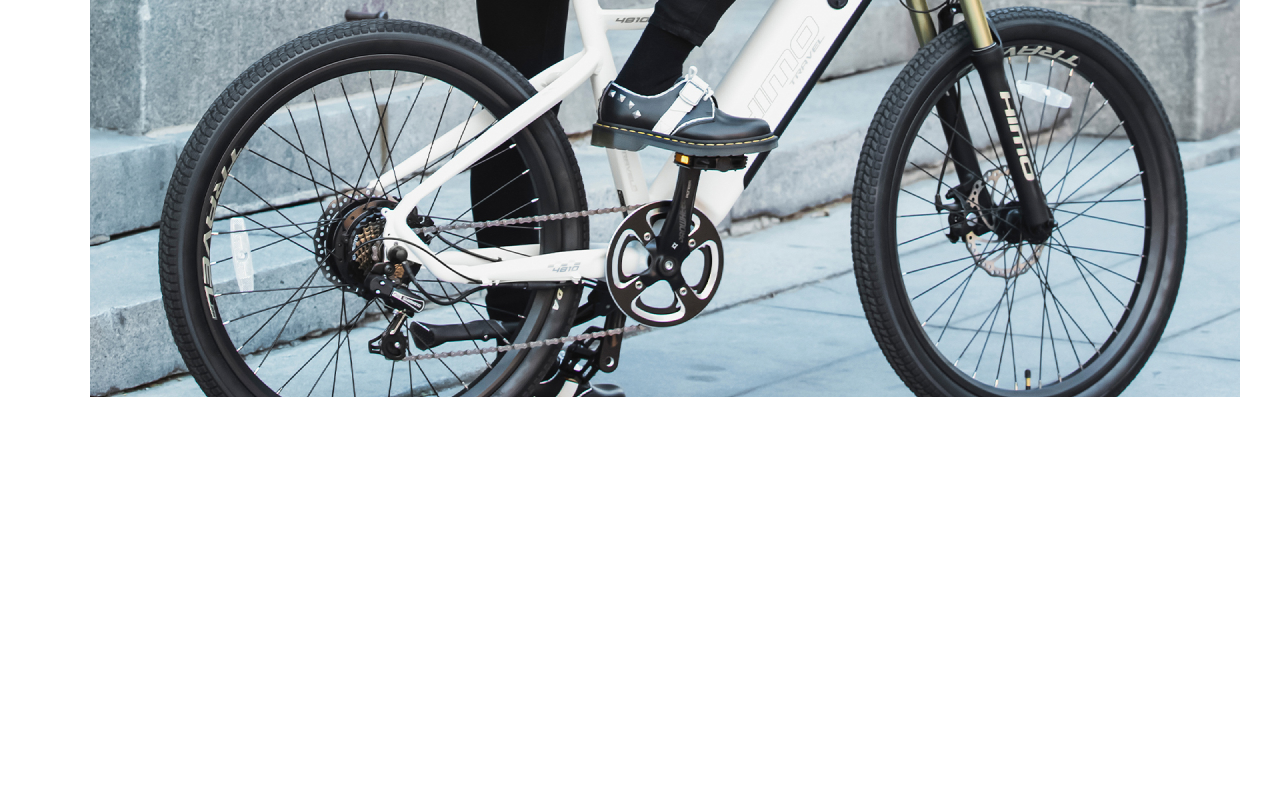
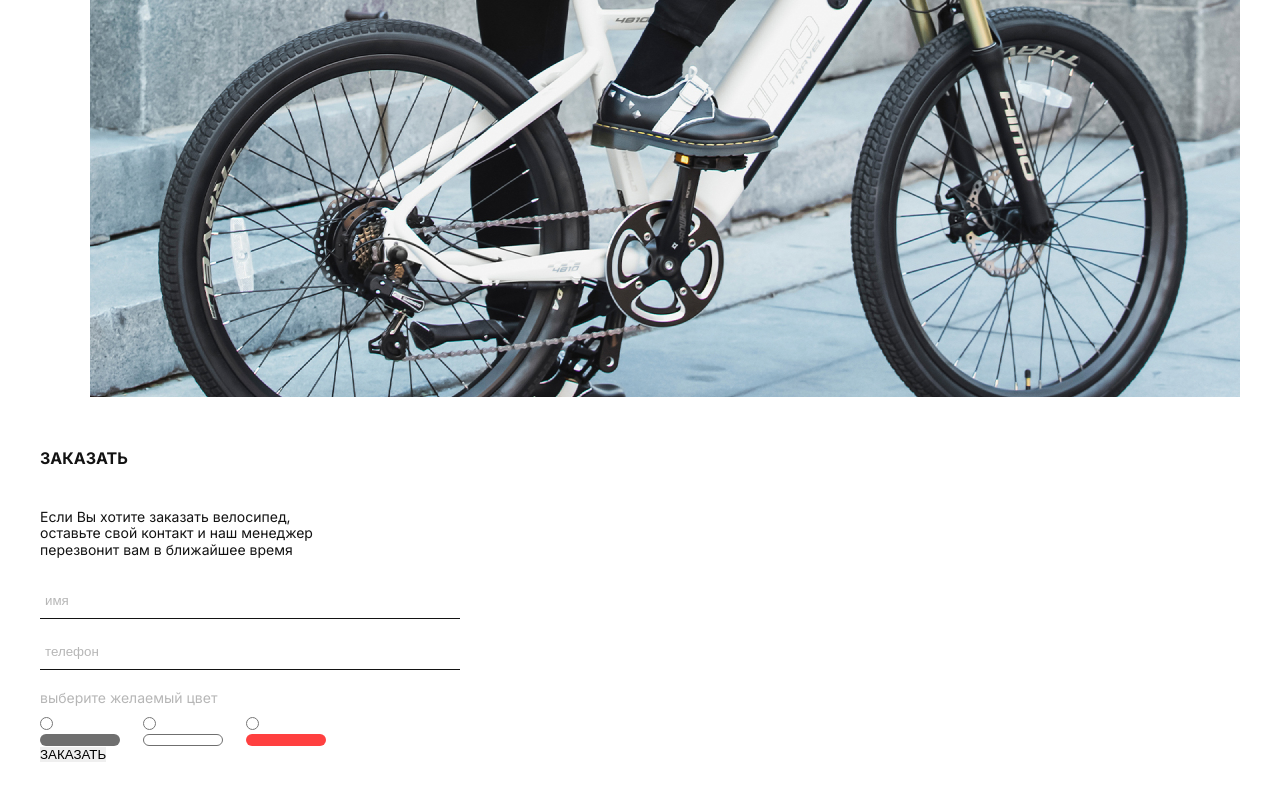
Before and after one commit to RyabovEvgeniy/Xiaomi, a plain HTML site: page index.html in a window 1280 px wide. Shown: the part 3423-4223 px from the top of the page. Before the commit the page ends 3872 px from the top, so only its background shows below. Drawn offline with nearby package versions, Linux system fonts and the light colour scheme.

Commit message:
Верстаю секцию price

```diff
--- a/css/style.scss
+++ b/css/style.scss
@@ -292,13 +292,11 @@ body {
 	&__items {
 		flex-basis: 570px;
 		margin: 0px 60px 0px 0px;
-
 	}
 
 	// .feature__list
 
 	&__list {
-
 		padding: 0px 0px 31px 0px;
 	}
 
@@ -342,7 +340,6 @@ body {
 }
 
 .slider {
-
 	// .slider__container
 
 	&__container {
@@ -374,3 +371,143 @@ body {
 	&__img {
 	}
 }
+
+.price {
+	// .price__container
+
+	&__container {
+	}
+
+	// .price__inner
+
+	&__inner {
+		margin: 0px 0px 100px 0px;
+	}
+}
+.form {
+	max-width: 420px;
+
+	// .form__title
+
+	&__title {
+		font-weight: 700;
+		font-size: 16px;
+		line-height: 1.18;
+		text-transform: uppercase;
+		margin: 0px 0px 41px 0px;
+	}
+
+	// .form__text
+
+	&__text {
+		margin: 0px 0px 29px 0px;
+		max-width: 300px;
+	}
+
+	// .form__btn
+
+	&__btn {
+	}
+
+	// .form__input-name
+
+	&__input-name {
+		width: 100%;
+		border: none;
+		border-bottom: 1px solid #131313;
+		padding: 5px 0px 10px 5px;
+		margin: 0px 0px 20px 0px;
+		outline: none;
+		&::placeholder {
+			color: #6f6f6f;
+			opacity: 0.5;
+		}
+	}
+
+	// .form__input-phone
+
+	&__input-phone {
+		width: 100%;
+		border: none;
+		border-bottom: 1px solid #131313;
+		padding: 5px 0px 10px 5px;
+		margin: 0px 0px 20px 0px;
+		outline: none;
+		&::placeholder {
+			color: #6f6f6f;
+			opacity: 0.5;
+		}
+	}
+
+	// .form__input-text
+
+	&__input-text {
+		color: #6f6f6f;
+		opacity: 0.5;
+		margin: 0px 0px 10px 0px;
+	}
+
+	// .form__label-box
+
+	&__label-box {
+		display: flex;
+	}
+
+	// .form__label
+
+	&__label {
+	}
+
+	// .form__input-radio
+
+	&__input-radio {
+	}
+
+	// .form__bike
+
+	&__bike {
+		display: none;
+	}
+
+	// .form__bike-img
+
+	&__bike-img {
+	}
+
+	// .form__bike-price
+
+	&__bike-price {
+	}
+
+	// .form__radio-style
+
+	&__radio-style {
+		border-radius: 30px;
+		width: 80px;
+		height: 12px;
+		margin: 0px 23px 0px 0px;
+		&:not(:last-child) {
+			margin: 0px 23px 0px 0px;
+		}
+	}
+
+	// .form__radio-style_grey
+
+	&__radio-style_grey {
+		background: #6f6f6f;
+	}
+
+	// .form__radio-style_white
+
+	&__radio-style_white {
+		background: #ffffff;
+		border: 1px solid #6f6f6f;
+		border-radius: 30px;
+	}
+
+	// .form__radio-style_red
+
+	&__radio-style_red {
+		background: #ff4040;
+	}
+}
--- a/index.html
+++ b/index.html
@@ -252,9 +252,38 @@
 			<section class="price">
 				<div class="price__container">
 					<div class="price__inner">
+						<form class="form">
+							<h4 class="form__title">Заказать</h4>
+							<p class="form__text">Если Вы хотите заказать велосипед, оставьте свой контакт и наш менеджер перезвонит вам в ближайшее время</p>
+							<input class="form__input-name" autocomplete="off" type="text" placeholder="имя">
+							<input class="form__input-phone" autocomplete="off" type="tel" placeholder="телефон">
+							<p class="form__input-text">выберите желаемый цвет</p>
+							<div class="form__label-box">
+								<label for="" class="form__label">
+									<input class="form__input-radio" autocomplete="off" type="radio" name="radio">
+									<div class="form__bike"><img src="img/bike-grey.jpg" alt="" class="form__bike-img">
+									<p class="form__bike-price">33999грн.</p></div>
 
+									<div class="form__radio-style form__radio-style_grey"></div>
+								</label>
+								<label for="" class="form__label">
+									<input class="form__input-radio" autocomplete="off" type="radio" name="radio">
+									<div class="form__bike"><img src="img/bike-white.jpg" alt="" class="form__bike-img">
+									<p class="form__bike-price">32999грн.</p></div>
+
+									<div class="form__radio-style form__radio-style_white"></div>
+								</label>
+								<label for="" class="form__label">
+									<input class="form__input-radio" autocomplete="off" type="radio" name="radio">
+									<div class="form__bike"><img src="img/bike-red.jpg" alt="" class="form__bike-img">
+									<p class="form__bike-price">35999грн.</p></div>
+
+									<div class="form__radio-style form__radio-style_red"></div>
+								</label>
+							</div>
+							<button class="form__btn" type="submit">ЗАКАЗАТЬ</button>
+						</form>
 					</div>
-
 				</div>
 			</section>
 		</main>
```
Also changed, not shown: css/style.css, img/bike-grey.jpg (added), img/bike-red.jpg (added), img/bike-white.jpg (added).
